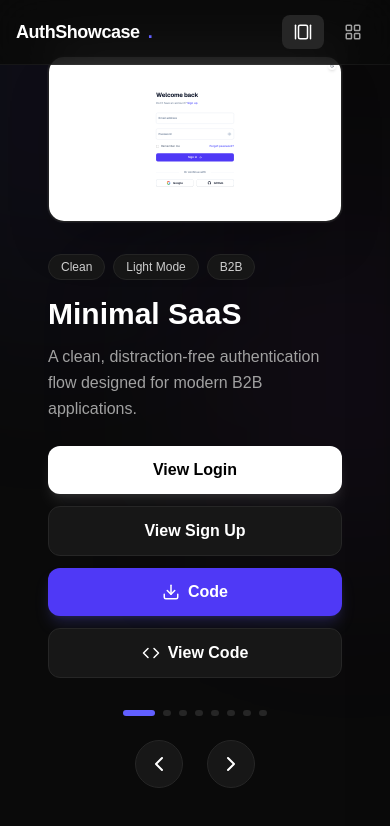
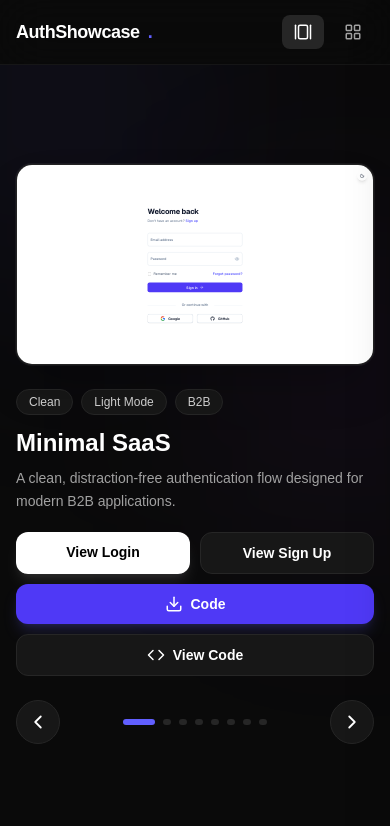
Before and after one commit to shaurya-10000/auth-ui-showcase, a Next.js app: page / in a window 390 px wide. Shown: the top 826 px of the page. Built offline with nearby package versions, Linux system fonts and the light colour scheme.

Commit message:
fix(ui): resolve mobile carousel header overlap and improve responsive layout

```diff
--- a/src/app/page.tsx
+++ b/src/app/page.tsx
@@ -63,7 +63,7 @@ export default function Home() {
   const PreviewComponent = previewComponents[current.id as keyof typeof previewComponents];
 
   return (
-    <main className="h-screen bg-neutral-950 text-white flex flex-col relative overflow-hidden">
+    <main className="min-h-screen lg:h-screen bg-neutral-950 text-white flex flex-col relative overflow-x-hidden lg:overflow-hidden pt-16">
       <Header />
 
       <div className="fixed inset-0 z-0 overflow-hidden pointer-events-none mt-16">
@@ -72,13 +72,11 @@ export default function Home() {
       </div>
 
       <div
-        className="relative z-10 flex-1 min-h-0 flex items-center max-w-[90rem] mx-auto w-full px-12 sm:px-20 lg:px-0 py-4"
+        className="relative z-10 flex-1 min-h-0 flex items-center max-w-[90rem] mx-auto w-full px-4 sm:px-8 lg:px-6 py-6 lg:py-4"
         style={{ touchAction: "pan-y" }}
         {...swipeHandlers}
       >
-
-        <div className="flex items-center justify-between gap-6 w-full h-full max-h-[600px]">
-
+        <div className="flex items-center justify-between gap-6 w-full lg:h-full lg:max-h-[600px]">
           {/* Desktop Previous Arrow - centered vertically, outside the preview */}
           <button
             onClick={prevTemplate}
@@ -88,14 +86,12 @@ export default function Home() {
             <ChevronLeft size={28} />
           </button>
 
-          <div className="flex-1 min-w-0 h-full flex flex-col items-center justify-center">
-
-            <div className="w-full flex flex-col lg:flex-row gap-8 lg:gap-16 items-center">
-
+          <div className="flex-1 min-w-0 lg:h-full flex flex-col items-center justify-center">
+            <div className="w-full flex flex-col lg:flex-row gap-6 sm:gap-8 lg:gap-16 items-center">
               {/* Live Scaled Preview Box */}
               <div
                 ref={boxRef}
-                className="group relative w-full flex-1 aspect-video max-h-[60vh] rounded-2xl border border-white/10 shadow-2xl overflow-hidden bg-[#0a0a0a] ring-1 ring-white/5"
+                className="group relative w-full lg:flex-1 aspect-video max-h-[42vh] sm:max-h-[50vh] lg:max-h-[60vh] rounded-2xl border border-white/10 shadow-2xl overflow-hidden bg-[#0a0a0a] ring-1 ring-white/5"
               >
                 <div className="absolute inset-0 pointer-events-none overflow-hidden">
                   <div
@@ -120,36 +116,36 @@ export default function Home() {
                 </div>
               </div>
 
-              <div className="flex-1 w-full lg:max-w-md flex flex-col justify-center">
-                <div className="flex gap-2 mb-4">
+              <div className="w-full lg:flex-1 lg:max-w-md flex flex-col justify-center">
+                <div className="flex flex-wrap gap-2 mb-3 sm:mb-4">
                   {current.tags.map(tag => (
                     <span key={tag} className="px-3 py-1 text-xs font-medium bg-neutral-900 border border-neutral-800 text-neutral-300 rounded-full">
                       {tag}
                     </span>
                   ))}
                 </div>
-                <h1 className="text-3xl sm:text-4xl md:text-5xl font-bold mb-3">{current.name}</h1>
-                <p className="text-neutral-400 text-base sm:text-lg mb-6 leading-relaxed">
+                <h1 className="text-2xl sm:text-4xl md:text-5xl font-bold mb-2 sm:mb-3">{current.name}</h1>
+                <p className="text-neutral-400 text-sm sm:text-lg mb-5 sm:mb-6 leading-relaxed">
                   {current.description}
                 </p>
 
-                <div className="flex flex-col sm:flex-row gap-3 mt-auto">
+                <div className="grid grid-cols-2 sm:flex sm:flex-row gap-2.5 sm:gap-3 mt-auto">
                   <Link
                     href={`/login/${current.id}`}
-                    className="flex-1 text-center bg-white text-black font-semibold py-3 rounded-xl hover:bg-neutral-200 transition-colors shadow-lg shadow-white/10"
+                    className="flex-1 text-center bg-white text-black text-sm sm:text-base font-semibold py-2.5 sm:py-3 rounded-xl hover:bg-neutral-200 transition-colors shadow-lg shadow-white/10"
                   >
                     View Login
                   </Link>
                   <Link
                     href={`/signup/${current.id}`}
-                    className="flex-1 text-center bg-neutral-900 border border-neutral-800 text-white font-semibold py-3 rounded-xl hover:bg-neutral-800 transition-colors"
+                    className="flex-1 text-center bg-neutral-900 border border-neutral-800 text-white text-sm sm:text-base font-semibold py-2.5 sm:py-3 rounded-xl hover:bg-neutral-800 transition-colors"
                   >
                     View Sign Up
                   </Link>
                   <a
                     href={`/api/download/${current.id}`}
                     download
-                    className="flex-1 text-center bg-indigo-600 hover:bg-indigo-500 text-white font-semibold py-3 rounded-xl transition-colors shadow-lg shadow-indigo-500/20 flex items-center justify-center gap-2"
+                    className="col-span-2 sm:flex-1 text-center bg-indigo-600 hover:bg-indigo-500 text-white text-sm sm:text-base font-semibold py-2.5 sm:py-3 rounded-xl transition-colors shadow-lg shadow-indigo-500/20 flex items-center justify-center gap-2"
                   >
                     <svg xmlns="http://www.w3.org/2000/svg" width="18" height="18" viewBox="0 0 24 24" fill="none" stroke="currentColor" strokeWidth="2" strokeLinecap="round" strokeLinejoin="round"><path d="M21 15v4a2 2 0 0 1-2 2H5a2 2 0 0 1-2-2v-4"></path><polyline points="7 10 12 15 17 10"></polyline><line x1="12" y1="15" x2="12" y2="3"></line></svg>
                     Code
@@ -160,13 +156,22 @@ export default function Home() {
                   type="button"
                   onClick={() => setIsCodeOpen(true)}
                   aria-haspopup="dialog"
-                  className="mt-3 w-full flex items-center justify-center gap-2 bg-neutral-900 border border-neutral-800 text-white font-semibold py-3 rounded-xl hover:bg-neutral-800 transition-colors"
+                  className="mt-2.5 sm:mt-3 w-full flex items-center justify-center gap-2 bg-neutral-900 border border-neutral-800 text-white text-sm sm:text-base font-semibold py-2.5 sm:py-3 rounded-xl hover:bg-neutral-800 transition-colors"
                 >
                   <CodeIcon size={18} />
                   View Code
                 </button>
 
-                <div className="flex justify-center mt-8 lg:justify-start gap-2">
+                <div className="flex items-center justify-between lg:justify-start mt-6 sm:mt-8">
+                  <button
+                    onClick={prevTemplate}
+                    className="flex lg:hidden w-11 h-11 rounded-full bg-neutral-900 border border-neutral-800 items-center justify-center hover:bg-neutral-800 transition-colors"
+                    aria-label="Previous template"
+                  >
+                    <ChevronLeft size={22} />
+                  </button>
+
+                  <div className="flex justify-center gap-2">
                     {templates.map((_, idx) => (
                       <div
                         key={idx}
@@ -174,17 +179,16 @@ export default function Home() {
                       />
                     ))}
                   </div>
+
+                  <button
+                    onClick={nextTemplate}
+                    className="flex lg:hidden w-11 h-11 rounded-full bg-neutral-900 border border-neutral-800 items-center justify-center hover:bg-neutral-800 transition-colors"
+                    aria-label="Next template"
+                  >
+                    <ChevronRight size={22} />
+                  </button>
                 </div>
               </div>
-
-            {/* Mobile Navigation Controls */}
-            <div className="flex lg:hidden justify-center gap-6 mt-6 w-full shrink-0">
-              <button onClick={prevTemplate} className="w-12 h-12 rounded-full bg-neutral-900 border border-neutral-800 flex items-center justify-center hover:bg-neutral-800 transition-colors" aria-label="Previous template">
-                <ChevronLeft size={24} />
-              </button>
-              <button onClick={nextTemplate} className="w-12 h-12 rounded-full bg-neutral-900 border border-neutral-800 flex items-center justify-center hover:bg-neutral-800 transition-colors" aria-label="Next template">
-                <ChevronRight size={24} />
-              </button>
             </div>
           </div>
 
@@ -196,7 +200,6 @@ export default function Home() {
           >
             <ChevronRight size={28} />
           </button>
-
         </div>
       </div>
 
```
Lines whose indentation alone changed are shown as unchanged.
